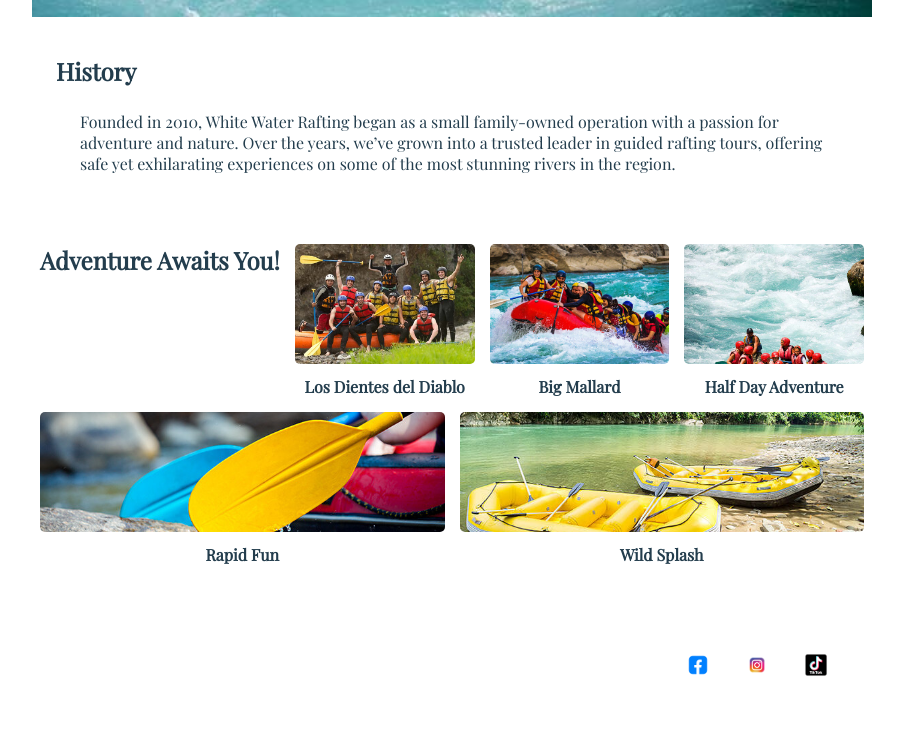
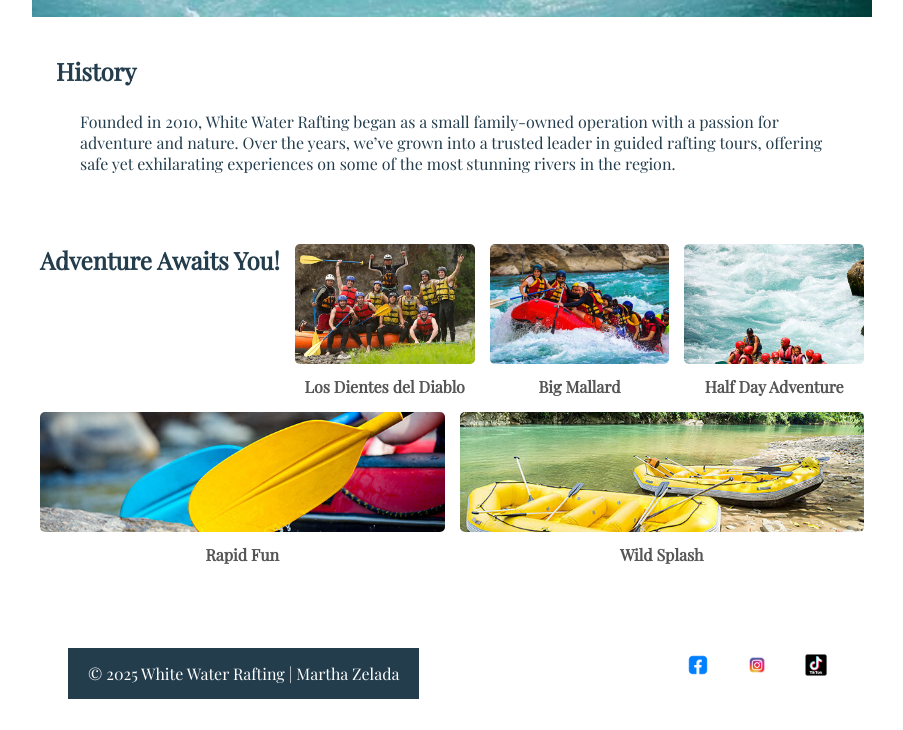
Before and after one commit to aracelymzelada/wdd130, a plain HTML site: page wwr/about.html in a window 1280 px wide. Shown: the part 1213-1943 px from the top of the page, without its empty margins (188-1091 px from the left). Drawn offline with nearby package versions, Linux system fonts and the light colour scheme.

Commit message:
changes made

```diff
--- a/wwr/styles/styles.css
+++ b/wwr/styles/styles.css
@@ -1,10 +1,10 @@
 :root {
-    --primary-color: #233d4dff;
-    --secondary-color: #fe7f2dff;
-    --accent1-color: #fcca46ff;
-    --accent2-color: #a1c181ff;
-    --heading-font: "Roboto", sans-serif;
-    --body-font: "Playfair Display", serif;
+    --primary-color: #233d4d;
+    --secondary-color: #fe7f2d;
+    --accent1-color: #fcca46;
+    --accent2-color: #a1c181;
+    --heading-font: "Roboto", "sans-serif";
+    --body-font: "Playfair Display", "sans-serif";
 }
 
 * {
@@ -147,7 +147,7 @@ nav, p, section, article {
 .adventures figcaption {
     margin-top: 8px;
     font-weight: bold;
-    color: var;
+    color: #555;
 }
 
 /* === Footer Styling === */
@@ -170,7 +170,7 @@ footer p {
     display: flex;
     justify-content: space-between;
     align-items: center;
-    background-color: var;
+    background-color: #233d4d;
     color: white;
     padding: 15px 20px;
     margin-top: 30px;
```
